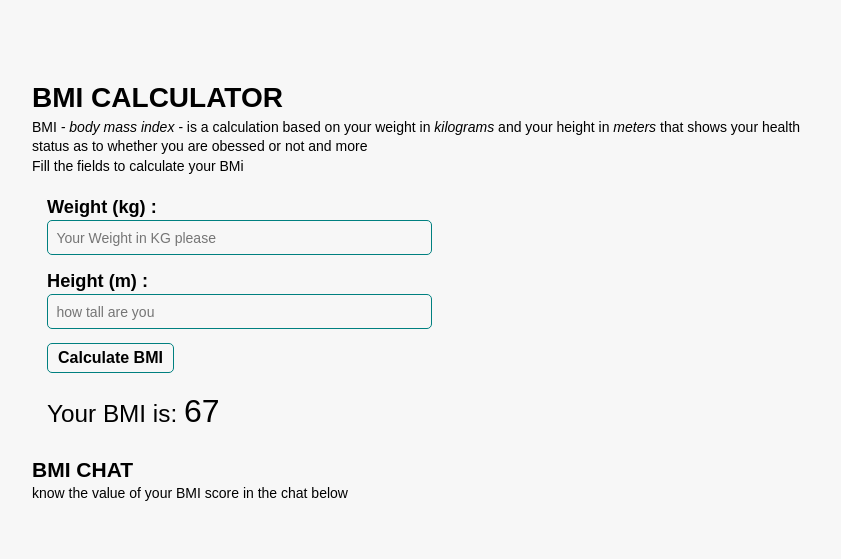
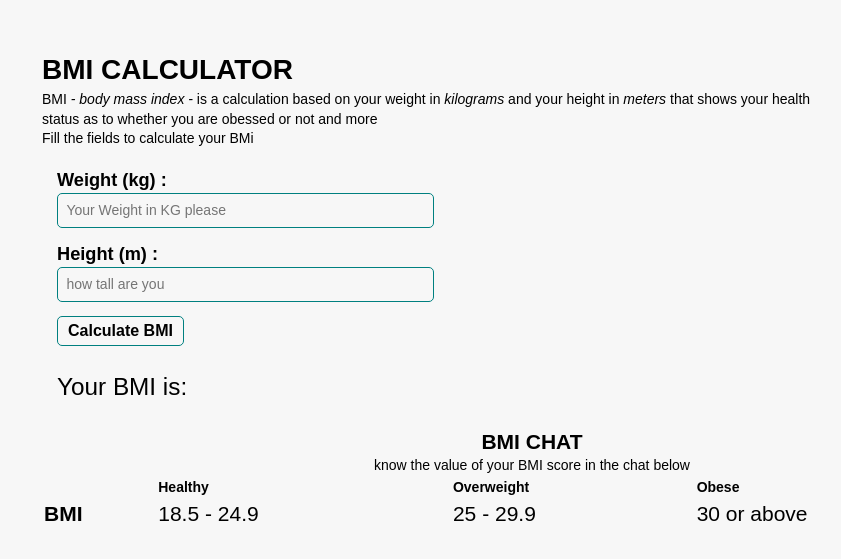
Before and after one commit to Hubnotch/bmi-calculator, a website: page index.html in a window 1280 px wide. Shown: the part 109-668 px from the top of the page, without its empty margins (108-949 px from the left). Drawn offline with Linux system fonts and the light colour scheme.

Commit message:
Added the BMI Chat

```diff
--- a/index.html
+++ b/index.html
@@ -40,13 +40,27 @@
         <button id="btn">Calculate BMI</button>
 
         <div class="result-div">
-            <p>Your BMI is: <span id="result">67</span></p>
+            <p>Your BMI is: <span id="result"></span></p>
         </div>
 
       </form>
       <div class="result-tab">
           <h2>BMI CHAT</h2>
           <p>know the value of your BMI score in the chat below</p>
+          <table style="width:100%">
+              <tr>
+                <th></th>
+                <th>Healthy</th>
+                <th>Overweight</th>
+                <th>Obese</th>
+              </tr>
+              <tr>
+                <td><strong>BMI</strong></td>
+                <td>18.5 &dash; 24.9</td>
+                <td>25 &dash; 29.9</td>
+                <td>30 or above</td>
+              </tr>
+          </table>
 
       </div>
     </main>
--- a/index.js
+++ b/index.js
@@ -30,7 +30,7 @@ const calculateBMI = (e) => {
       console.log(height)
       console.log(weight)
     let BMI = weight / (height * height);
-    result.innerHTML = BMI.toFixed(3);
+    result.innerHTML = BMI.toFixed(2);
   }
 
 };
--- a/style.css
+++ b/style.css
@@ -22,7 +22,7 @@ body{
 } */
 
 .container {
-    max-width: 1000px;
+    max-width: 980px;
 }
 
 .lead {
@@ -32,6 +32,7 @@ body{
 form {
     width: 80%;
     padding: 5px 15px;
+
 }
 
 .weight-label,
@@ -71,9 +72,22 @@ button {
 }
 
 .result-div {
-    padding:1rem 0;font-size: 1.52rem;
+    padding:1rem 0;
+    font-size: 1.52rem;
 }
 #result {
     font-weight: 500;
     font-size: 2rem;
 }
+.result-tab {
+   display:flex;
+   flex-direction: column;
+   align-items:center;
+   /* justify-content:center; */
+}
+td,tr {
+    text-align: left;
+}
+td{
+    font-size: 1.5em;
+}
```
